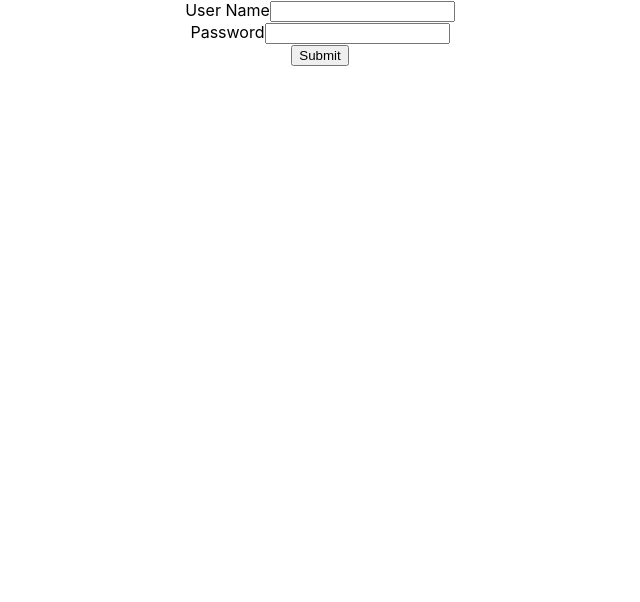
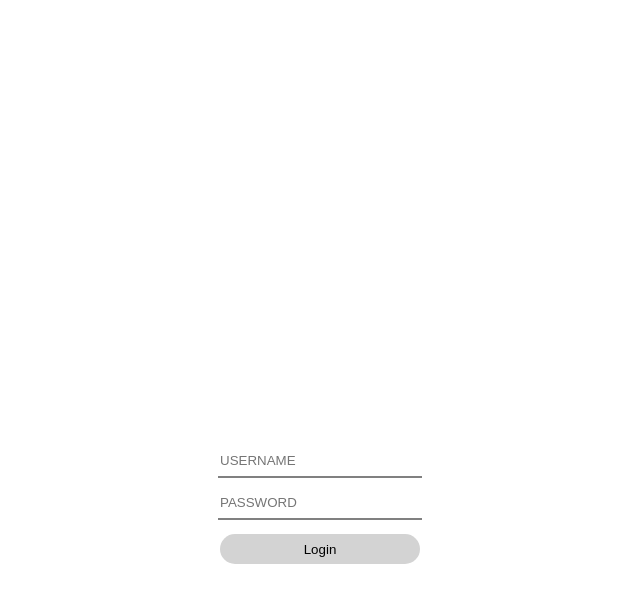
Before and after one commit to Arpi-D/mdt-homework-git, a React (Create React App) app: page / in a window 1280 px wide. Shown: the top 602 px of the page, without its empty margins (320-960 px from the left). Built offline with nearby package versions, Linux system fonts and the light colour scheme.

Commit message:
Cleaned up login Screen

```diff
--- a/src/App.css
+++ b/src/App.css
@@ -1,10 +1,47 @@
 .App {
   text-align: center;
+  justify-content: center;
+  align-items: center;
+  display: flex;
+  margin-top: 5vh;
+
 }
 
-.send{
+.SignIN
+{
+  margin-top:50vh;
+  margin-bottom: 50vh;
+}
+.inputText{
+  width: 200px;
+  height: 30px;
+  margin: 4px;
+  outline: 0;
+  border-width: 0 0 2px;
+  border-color: gray;
+
+}
+.inputSubmit{
+  width: 200px;
+  height: 30px;
+  outline: 0;
+  border-radius: 6pc;
+  border-width: 0;
+  margin: 5;
+  margin-top: 10px;
+  background-color: lightgrey;
 
 
+}
+.TransactionTable
+{
+  display: flex;
+  justify-content: center;
+  align-items: center;
+ background-color: gold;
+}
+
+.transfer{
   background-color:cadetblue;
 }
 .receive{
--- a/src/App.js
+++ b/src/App.js
@@ -1,18 +1,15 @@
-import { BrowserRouter as Router, Route, Redirect ,Switch } from 'react-router-dom';
+import { BrowserRouter as Router, Route,Switch } from 'react-router-dom';
 import './App.css';
 import Transfer from './Transfer';
 import SignIn from "./SignIn"
 import DashBoard from './DashBoard';
 import PrivateRoute from './PrivateRoute';
-import { useState, useEffect } from 'react';
 
 
 function App() {
 
-  const [validate,setValidate] = useState(true)
-
   return (
-    <div className="App">
+    <div >
       <Router>
       <Switch>
         <Route exact path='/' component={SignIn} />
--- a/src/DashBoard.js
+++ b/src/DashBoard.js
@@ -1,13 +1,20 @@
 import React, { useState, useEffect } from 'react';
 import './App.css';
 import moment from 'moment';
+import { useHistory } from 'react-router-dom';
+
+
 
 function DashBoard() {
 
     const [balance, setBalanace] = useState("");
     const [transactions, setTransactions] = useState([]);
+    const history = useHistory();
 
-
+    const transferRedirect = (event) => {
+        event.preventDefault()
+        history.push("/transfer")
+    }
 
     useEffect(() => {
         // storing input name
@@ -59,54 +66,35 @@ function DashBoard() {
 
 
 
-    },[]);
-    console.log(transactions);
-
+    }, []);
 
     return (
-        <div>
+        <div className = "App">
             <div >
-
                 <p>You have </p>
                 <h2> SGD {balance}</h2> <p>in your account </p>
-
-
             </div>
-            <div>
-
-                {transactions.map((item, index) => {
-                    return (
-                        <table>
-
-                        < tr key={index}  >
-                            {item.type == 'transfer' &&
-                                <tr className="send">
-
+            <div >
+                <table>
+                    <tbody>
+                        {transactions.map((item, index) => {
+                            return (
+                                <tr className={item.type} key={item.id}>
                                     <td>{moment(item.date).format("DD MMM")}</td>
                                     <td>{item.type}</td>
                                     <td>{item.currency}</td>
                                     <td>{item.amount}</td>
-                                    <td>{item.to.accountNo}</td>
+                                    {item.type ==='transfer' ? <td>{item.to.accountNo}</td> : <td>{item.from.accountNo}</td>}
                                     <td>{item.description}</td></tr>
-                            }
-                            {item.type == 'receive' &&
-                                <tr className="receive">
-
-                                    <td>{moment(item.date).format("DD MMM")}</td>
-                                    <td>{item.type}</td>
-                                    <td>{item.currency}</td>
-                                    <td>{item.amount}</td>
-                                    <td>{item.from.accountNo}</td>
-                                    <td>{item.description}</td></tr>}
-
-
-                        </tr>
-                        </table>
-
-
-                    );
-                })}
-
+                            );
+                        })}
+                    </tbody>
+                </table>
+            </div>
+            <div>
+                <button onClick={transferRedirect}>
+                    Make a Transfer
+                </button>
             </div>
         </div>
 
--- a/src/PrivateRoute.js
+++ b/src/PrivateRoute.js
@@ -1,5 +1,5 @@
 import './App.css';
-import { BrowserRouter as Router, Route, Redirect } from 'react-router-dom';
+import { Route, Redirect } from 'react-router-dom';
 
 function PrivateRoute({ component: Component, ...rest }) {
 
@@ -8,7 +8,7 @@ function PrivateRoute({ component: Component, ...rest }) {
     console.log("Token from routec "+ localStorage.getItem('token'))
     const token = localStorage.getItem('token')
 
-    if (token == undefined || token == null)
+    if (token === undefined || token === null)
     {
       console.log("Inside validator" + isAuthenticated)
      isAuthenticated = false
--- a/src/SignIn.js
+++ b/src/SignIn.js
@@ -1,11 +1,10 @@
-import React, { useState, useEffect } from 'react';
-import DashBoard from './DashBoard';
+import React, { useState } from 'react';
 import { useHistory } from 'react-router-dom';
+import './App.css';
 
 export default function SignIn() {
     const [username, setUserName] = useState("");
     const [password, setPassword] = useState("");
-    const [token, setToken] = useState("");
     const history = useHistory();
 
     const handleSubmit = (event) => {
@@ -24,9 +23,8 @@ export default function SignIn() {
             .then(data => {
                 console.log(data.status)
                 console.log(data.token)
-                if(data.status="success")
+                if(data.status==="success")
                 {
-                    setToken(data.token)
                     localStorage.setItem("token",data.token)
                 }
                 console.log("history" + history)
@@ -41,17 +39,16 @@ export default function SignIn() {
 
 
     return (
-
-        <form onSubmit={handleSubmit} >
-            <label>User Name</label>
-            <input type="text" value={username} onChange={event => setUserName(event.target.value)} />
+        <div className= "App">
+        <form className = "SignIN" onSubmit={handleSubmit} >
+            <input className= "inputText" type="text" placeholder="USERNAME" value={username} onChange={event => setUserName(event.target.value)} />
             <div>
-                <label>Password</label>
-                <input type="password" value={password} onChange={event => setPassword(event.target.value)}></input>
+                <input className= "inputText" type="password"  placeholder="PASSWORD" value={password} onChange={event => setPassword(event.target.value)}></input>
             </div>
             <div>
-                <input type="submit" value="Submit" />
+                <input className= "inputSubmit" type="submit" value="Login" />
             </div>
         </form>
+        </div>
     );
 }
--- a/src/Transfer.js
+++ b/src/Transfer.js
@@ -1,4 +1,5 @@
 import React, { useEffect, useState } from "react";
+import { useHistory } from 'react-router-dom';
 
 function Transfer() {
     const [payee, setPayee] = useState([]);
@@ -6,7 +7,7 @@ function Transfer() {
     const [date,setDate] = useState(" ")
     const [description, setDescription]= useState(" ")
     const [amount,setAmount] = useState(" ")
-
+    const history = useHistory();
 
 
     useEffect(() => {
@@ -33,7 +34,10 @@ function Transfer() {
                 console.log(error)
             })
     },[]);
-
+    const cancel = (event) => {
+        event.preventDefault()
+        history.push("/dashboard")
+    }
     const handleChange = e => {
         console.log(e.target.value)
         setSelectedValue(e.target.value)
@@ -91,6 +95,11 @@ function Transfer() {
                 <label>accountNo </label> {selectedValue}
                 <input type="submit" value="Submit" />
             </form>
+            <div>
+            <button onClick={cancel}>
+                    Cancel
+                </button>
+                </div>
         </div>
     );
 
```
